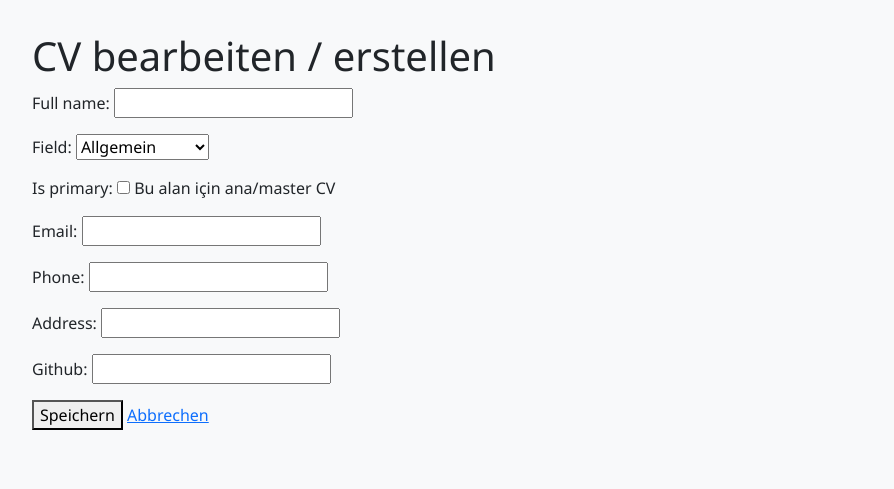
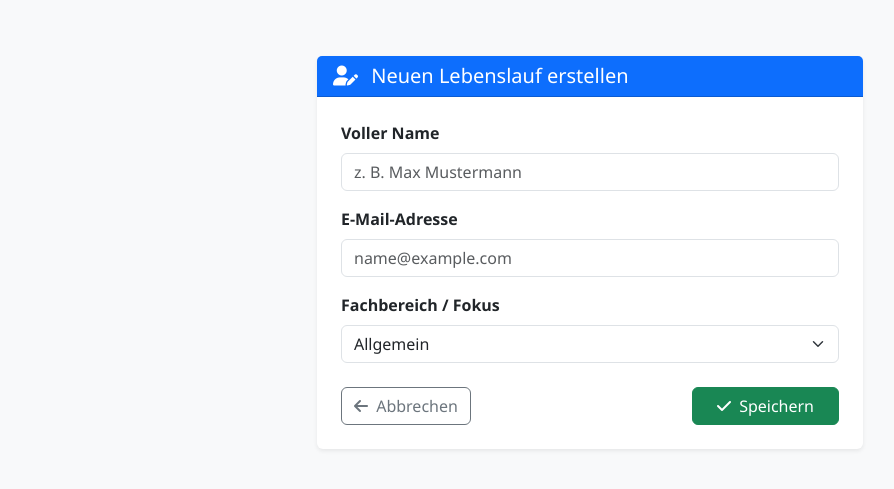
Before and after one commit to mhilmicicek07/py_JobAutomation, a Django app: page /cv/new/ in a window 1280 px wide. Shown: the part 56-545 px from the top of the page, without its empty margins (50-944 px from the left). Run offline with Django 5.2, Linux system fonts and the light colour scheme; the visitor is signed in with stand-in values (Sample User, id 1).

Commit message:
style: Apply Bootstrap 5 to all forms and input fields

```diff
--- a/cv_manager/forms.py
+++ b/cv_manager/forms.py
@@ -1,30 +1,34 @@
 from django import forms
-
 from .models import CV
-
 
 class CVForm(forms.ModelForm):
     class Meta:
         model = CV
-        fields = [
-            "full_name",
-            "field",
-            "is_primary",
-            "email",
-            "phone",
-            "address",
-            "github",
-        ]
-
+        fields = ["full_name", "email", "field"]
+        labels = {
+            "full_name": "Voller Name",
+            "email": "E-Mail-Adresse",
+            "field": "Fachbereich / Fokus",
+        }
+        # Bootstrap stilleri için widget tanımları
+        widgets = {
+            "full_name": forms.TextInput(attrs={"class": "form-control", "placeholder": "z. B. Max Mustermann"}),
+            "email": forms.EmailInput(attrs={"class": "form-control", "placeholder": "name@example.com"}),
+            "field": forms.Select(attrs={"class": "form-select"}),
+        }
 
 class CVImportForm(forms.Form):
     raw_text = forms.CharField(
-        label="CV-Text (vollständig)",
-        widget=forms.Textarea(attrs={"rows": 20}),
-        help_text="Gesamten CV-Text aus PDF/Word hier einfügen.",
+        label="CV-Text (Copy & Paste)",
+        widget=forms.Textarea(attrs={
+            "class": "form-control",
+            "rows": 10,
+            "placeholder": "Kopieren Sie hier den gesamten Text Ihres Lebenslaufs hinein (z. B. aus einem PDF)."
+        }),
+        help_text="Fügen Sie den Text einfach ein. Die KI wird versuchen, Struktur daraus zu lesen."
     )
     note = forms.CharField(
-        label="Notiz",
-        max_length=120,
+        label="Notiz (Optional)",
         required=False,
+        widget=forms.TextInput(attrs={"class": "form-control", "placeholder": "z. B. LinkedIn Profil Version"}),
     )
--- a/cv_manager/templates/cv_manager/cv_form.html
+++ b/cv_manager/templates/cv_manager/cv_form.html
@@ -1,15 +1,45 @@
 {% extends "base.html" %}
 
-{% block title %}CV bearbeiten{% endblock %}
+{% block title %}Lebenslauf verwalten{% endblock %}
 
 {% block content %}
-<h1>CV bearbeiten / erstellen</h1>
+<div class="row justify-content-center">
+    <div class="col-md-8 col-lg-6">
+        <div class="card shadow-sm mt-4">
+            <div class="card-header bg-primary text-white">
+                <h5 class="mb-0">
+                    <i class="fa-solid fa-user-pen me-2"></i>
+                    {% if cv %}Lebenslauf bearbeiten{% else %}Neuen Lebenslauf erstellen{% endif %}
+                </h5>
+            </div>
+            <div class="card-body p-4">
+                <form method="post">
+                    {% csrf_token %}
 
-<form method="POST">
-    {% csrf_token %}
-    {{ form.as_p }}
+                    {% for field in form %}
+                    <div class="mb-3">
+                        <label class="form-label fw-bold">{{ field.label }}</label>
+                        {{ field }}
+                        {% if field.help_text %}
+                        <div class="form-text">{{ field.help_text }}</div>
+                        {% endif %}
+                        {% if field.errors %}
+                        <div class="text-danger small mt-1">{{ field.errors }}</div>
+                        {% endif %}
+                    </div>
+                    {% endfor %}
 
-    <button type="submit">Speichern</button>
-    <a href="{% url 'dashboard' %}">Abbrechen</a>
-</form>
+                    <div class="d-flex justify-content-between mt-4">
+                        <a href="{% url 'dashboard' %}" class="btn btn-outline-secondary">
+                            <i class="fa-solid fa-arrow-left me-1"></i> Abbrechen
+                        </a>
+                        <button type="submit" class="btn btn-success px-4">
+                            <i class="fa-solid fa-check me-1"></i> Speichern
+                        </button>
+                    </div>
+                </form>
+            </div>
+        </div>
+    </div>
+</div>
 {% endblock %}
```
Also changed, not shown: cv_manager/templates/cv_manager/cv_delete_confirm.html (+29 -12 lines), cv_manager/templates/cv_manager/cv_import.html (+44 -8 lines).
